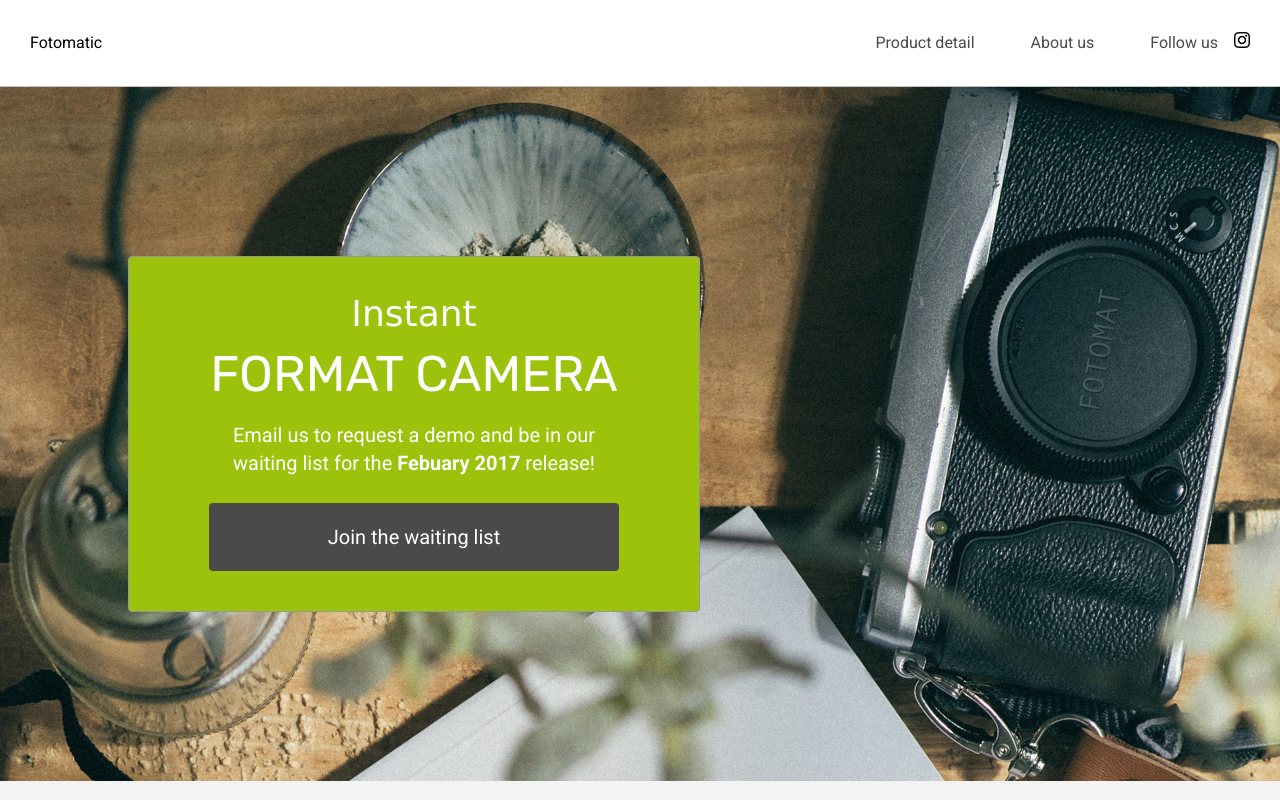
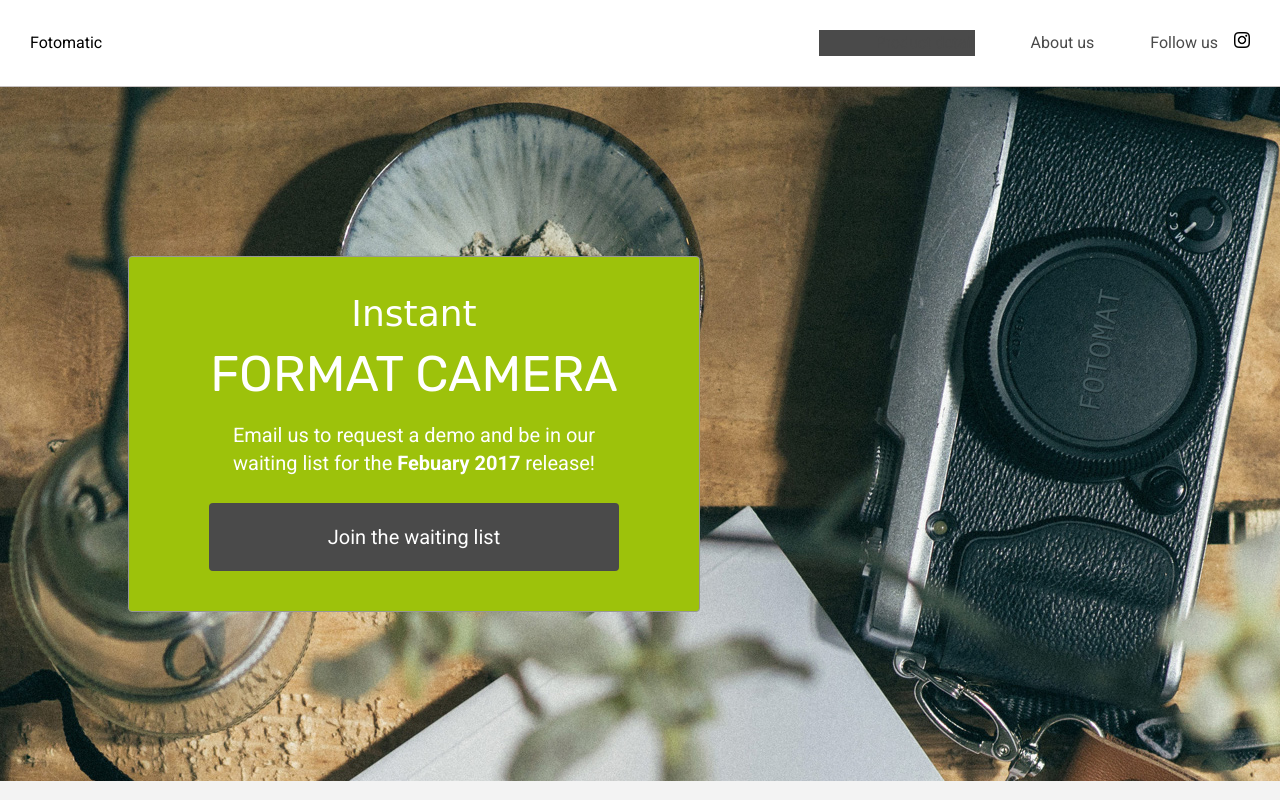
Before and after one commit to AndyDorokhin/fotomatic-demo, a plain HTML site: page index.html in a window 1280 px wide. In both pictures the pointer is over the item "Product detail". Shown: the top 800 px of the page. Drawn offline with Linux system fonts and the light colour scheme; a web font is replaced by a local one.

Commit message:
fixing nav section styling

```diff
--- a/style.css
+++ b/style.css
@@ -61,6 +61,11 @@ html {
 
   nav li {
     padding-left: 3.5rem;
+  }
+
+  nav li:hover {
+    color:azure;
+    background-color: #4a4a4a;
   }
 
   nav a {
```
